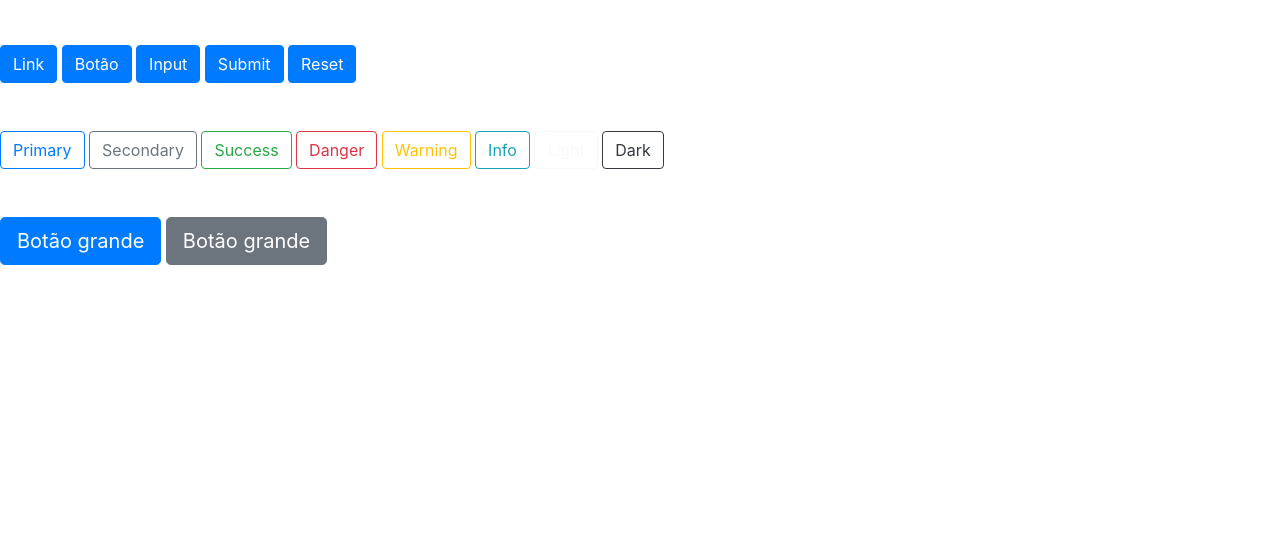
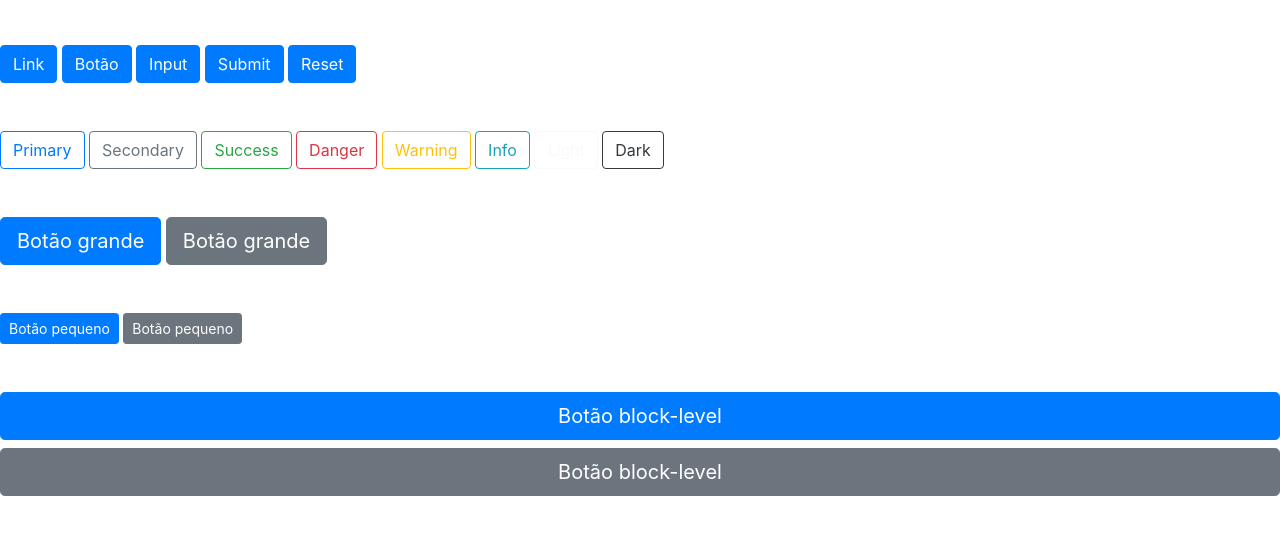
Before and after one commit to jobsonmedeiros/projetoIGTI, a website: page index.html in a window 1280 px wide. Shown: the part 97-632 px from the top of the page. Drawn offline with nearby package versions, Linux system fonts and the light colour scheme.

Commit message:
Adicionando mais botões

```diff
--- a/index.html
+++ b/index.html
@@ -51,12 +51,21 @@
 <button type="button" class="btn btn-outline-dark">Dark</button>
 
 <br><br><br>
-<!-- Tamanhos... -->
+<!-- Botões grandes... -->
 <button type="button" class="btn btn-primary btn-lg">Botão grande</button>
 <button type="button" class="btn btn-secondary btn-lg">Botão grande</button>
 
 <br><br><br>
-<!-- Tamanhos... -->
+<!-- Botões pequenos... -->
+<button type="button" class="btn btn-primary btn-sm">Botão pequeno</button>
+<button type="button" class="btn btn-secondary btn-sm">Botão pequeno</button>
+
+<br><br><br>
+<!-- Crie botões block-level (ocupam toda a largura do elemento pai), usando a classe .btn-block. -->
+<button type="button" class="btn btn-primary btn-lg btn-block">Botão block-level</button>
+<button type="button" class="btn btn-secondary btn-lg btn-block">Botão block-level</button>
+
+
 
 </body>
 </html>
```
